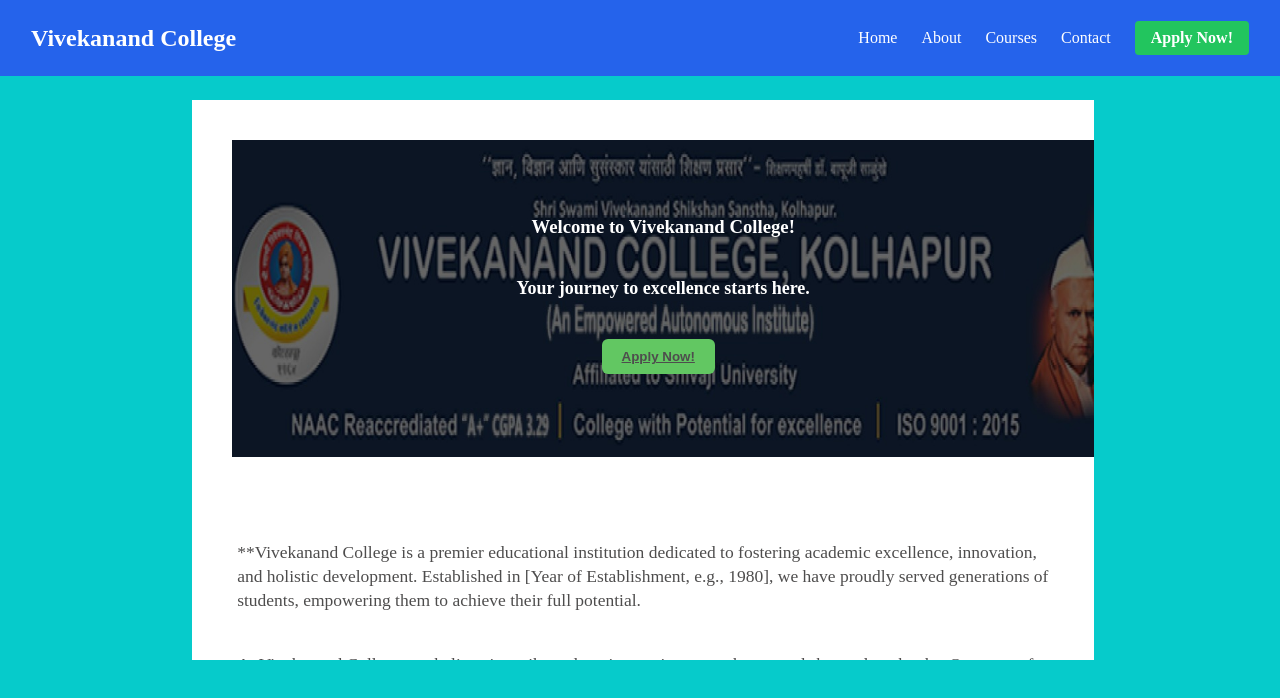
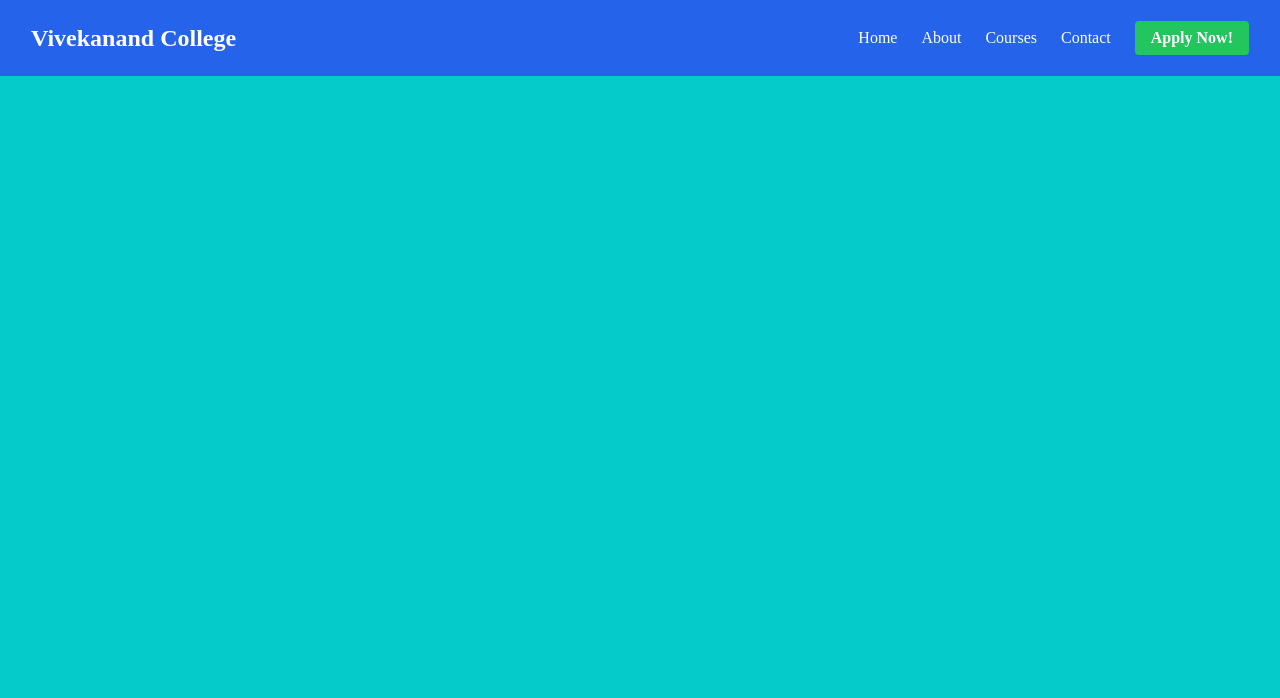
Before and after one commit to aishwarya452/New, a React (Vite) app: page / in a window 1280 px wide. Shown: the top 698 px of the page. Built offline with nearby package versions, Linux system fonts and the light colour scheme.

Commit message:
tenth  commit

```diff
--- a/src/App.jsx
+++ b/src/App.jsx
@@ -26,7 +26,7 @@
       <Router>
         <Headers/>
         <Routes>
-          <Route path="/" element={<HomePage/>} />
+          <Route path="/home" element={<HomePage/>} />
           <Route path="/about" element={<AboutPage/>} />
            <Route path="/courses" element={<CoursesPage/>} />
           <Route path="/contact" element={<ContactPage/>} />
```
